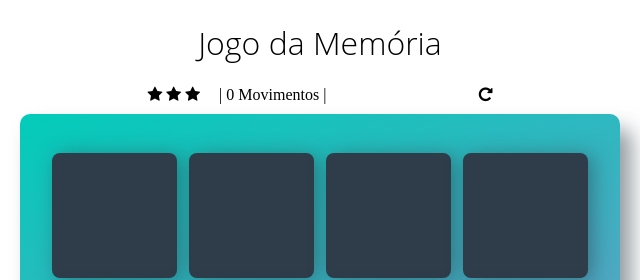
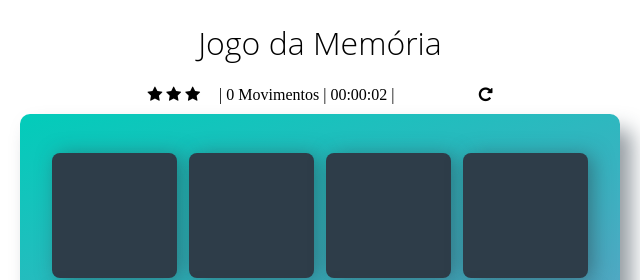
Before and after one commit to PauloHARocha/memory-game-project, a plain HTML site: page index.html in a window 1280 px wide. Both pictures are taken after a click on the element 805 px from the left and 94 px from the top of the page. Shown: the top 280 px of the page, 320-960 px from the left. Drawn offline with nearby package versions, Linux system fonts and the light colour scheme; a web font is replaced by a local one.

Commit message:
Adding timer functionality.

```diff
--- a/index.html
+++ b/index.html
@@ -23,9 +23,10 @@
         		<li><i class="fa fa-star"></i></li>
         	</ul>
 
-            | <span class="moves">0</span> Movimentos |
+          | <span class="moves">0</span> Movimentos |
+          <span class="time"></span> |
 
-            <div class="restart">
+          <div class="restart">
         		<i class="fa fa-repeat"></i>
         	</div>
         </section>
--- a/js/app.js
+++ b/js/app.js
@@ -12,6 +12,42 @@ function shuffle(array) {
 
     return array;
 }
+
+
+let seconds = 0, minutes = 0, hours = 0, t, timeText;
+
+function add() {
+    seconds++;
+    if (seconds >= 60) {
+        seconds = 0;
+        minutes++;
+        if (minutes >= 60) {
+            minutes = 0;
+            hours++;
+        }
+    }
+
+    timeText = (hours ? (hours > 9 ? hours : "0" + hours) : "00") + ":" +
+    (minutes ? (minutes > 9 ? minutes : "0" + minutes) : "00") + ":" +
+    (seconds > 9 ? seconds : "0" + seconds);
+
+    $('.time').text(timeText);
+    timer();
+}
+function timer() {
+    t = setTimeout(add, 1000);
+}
+timer();
+
+// /* Start button */
+// start.onclick = timer;
+//
+// /* Clear button */
+// clear.onclick = function() {
+//     h1.textContent = "00:00:00";
+//     seconds = 0; minutes = 0; hours = 0;
+// }
+
 
 function open_card(card){
    card.toggleClass('open show');
@@ -91,6 +127,8 @@ function open_card(card){
    $('.deck').children().removeClass('open show match');
    $('.stars').find('i').attr('class','fa fa-star');
    $('.moves').text(0);
+   $('.time').text("00:00:00");
+   seconds = 0; minutes = 0; hours = 0;
    shuffle_cards();
  }
 
```
